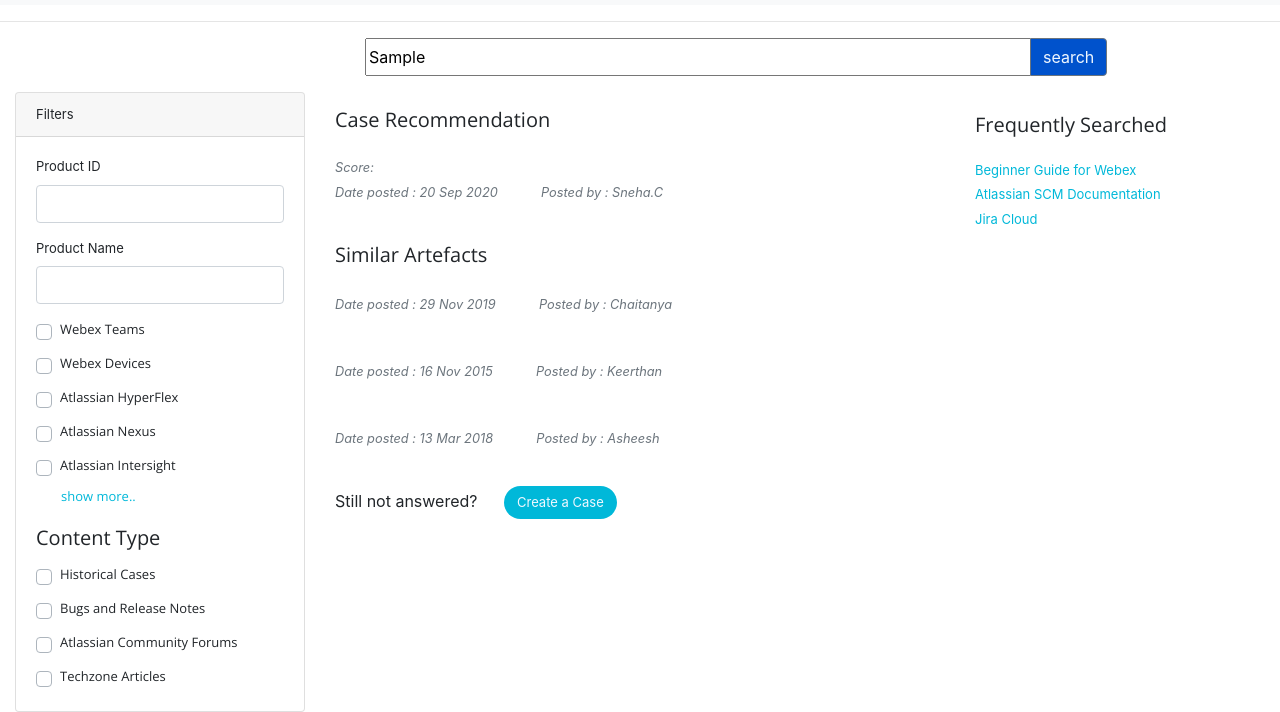
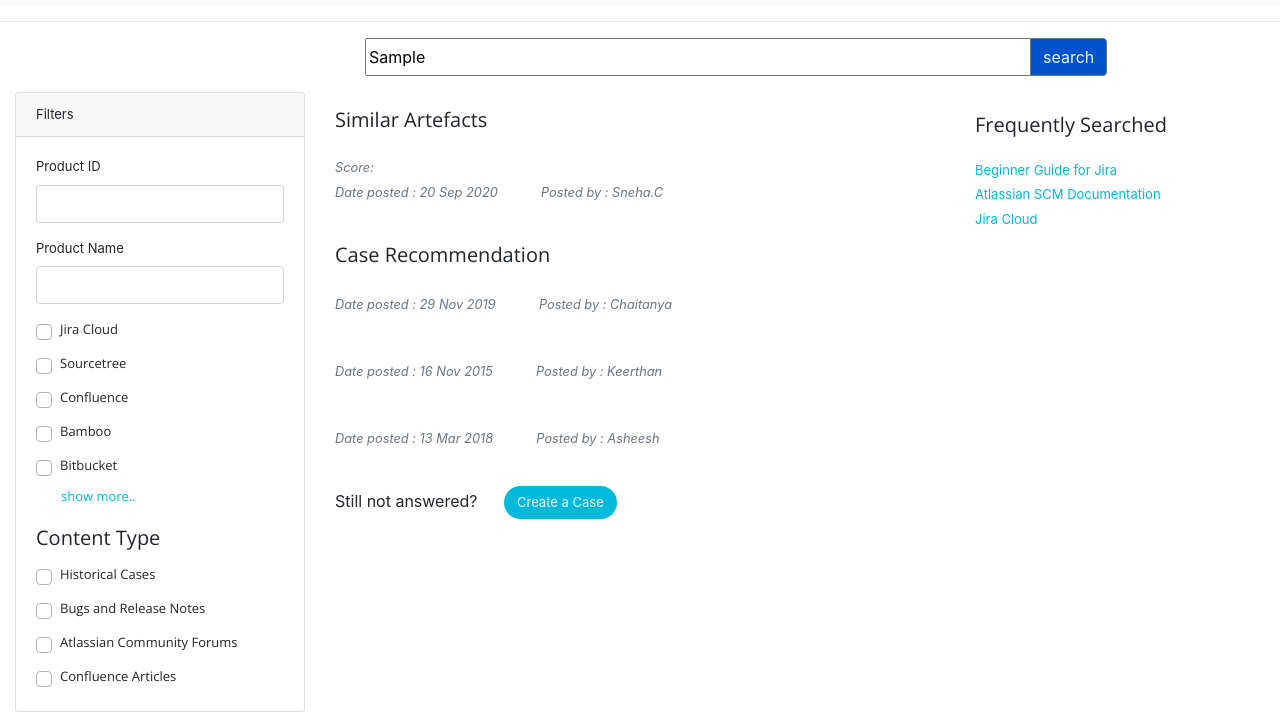
Before and after one commit to hrisheekeshr/atlassian-poc-web, a plain HTML site: page index.html in a window 1280 px wide. Both pictures are taken after typing "Sample" into the empty fields and a click on the button "search". Shown: the part 93-805 px from the top of the page. Drawn offline with nearby package versions, Linux system fonts and the light colour scheme; no server answers.

Commit message:
cleaned up stuff

```diff
--- a/index.html
+++ b/index.html
@@ -203,23 +203,23 @@
 
           <div class="custom-control custom-checkbox">
             <input type="checkbox" class="custom-control-input" id="customCheck1">
-            <label class="custom-control-label" for="customCheck1">Webex Teams</label>
+            <label class="custom-control-label" for="customCheck1">Jira Cloud</label>
           </div>
           <div class="custom-control custom-checkbox">
             <input type="checkbox" class="custom-control-input" id="customCheck2">
-            <label class="custom-control-label" for="customCheck2">Webex Devices</label>
+            <label class="custom-control-label" for="customCheck2">Sourcetree</label>
           </div>
           <div class="custom-control custom-checkbox" >
             <input type="checkbox" class="custom-control-input" id="customCheck3">
-            <label class="custom-control-label" for="customCheck3">Atlassian HyperFlex</label>
+            <label class="custom-control-label" for="customCheck3">Confluence</label>
           </div>
           <div class="custom-control custom-checkbox" >
             <input type="checkbox" class="custom-control-input" id="customCheck4">
-            <label class="custom-control-label" for="customCheck4">Atlassian Nexus</label>
+            <label class="custom-control-label" for="customCheck4">Bamboo</label>
           </div>
           <div class="custom-control custom-checkbox" >
             <input type="checkbox" class="custom-control-input" id="customCheck5">
-            <label class="custom-control-label" for="customCheck5">Atlassian Intersight</label>
+            <label class="custom-control-label" for="customCheck5">Bitbucket</label>
           </div>
         <div style="margin-top: 7px;">
           <a href="#!" style="margin-left: 25px; color: #00B8D9;font-family: 'Open Sans', sans-serif;">show more..</a>
@@ -243,7 +243,7 @@
           </div>
           <div class="custom-control custom-checkbox" >
             <input type="checkbox" class="custom-control-input" id="customCheck9">
-            <label class="custom-control-label" for="customCheck5">Techzone Articles</label>
+            <label class="custom-control-label" for="customCheck5">Confluence Articles</label>
           </div>
         </div>
       </div>
@@ -252,7 +252,8 @@
 
     <div class="col-md-6" >
       <div>
-        <h5 class="mt-3 mb-4">Case Recommendation</h5>
+        <h5 class="mt-3 mb-4">Similar Artefacts
+          </h5>
         <p class="card-text" id="para" style="margin-top: 3px;margin-bottom: 1px; font-size: 17px; font-family: 'Roboto', sans-serif; color: #299FBC;"></p>
 
         <ul class="list-unstyled list-inline py-2" style="margin-bottom: -10px;margin-top: -15px;">
@@ -271,7 +272,7 @@
 
       <br>
       <div>
-        <h5 class="mt-3 mb-4">Similar Artefacts</h5>
+        <h5 class="mt-3 mb-4">Case Recommendation</h5>
         <p class="card-text" id="parafaq0" style="margin-top: 3px;margin-bottom: 1px; font-size: 17px; font-family: 'Roboto', sans-serif; color: #299FBC;"></p>
         <small class="card-text"  ><em><a id="linkfaq0" class="text-muted"></a></em></small>
         <p class="card-text" style="white-space: pre;"><small class="text-muted"><em>Date posted : 29 Nov 2019            Posted by : Chaitanya</em></small></p>
@@ -309,7 +310,7 @@
         <h5 class="mt-3 mb-4">Frequently Searched</h5>
         <ul class="list-unstyled">
           <li>
-            <a href="#!">Beginner Guide for Webex</a>
+            <a href="#!">Beginner Guide for Jira</a>
           </li>
           <li>
             <a href="#!">Atlassian SCM Documentation</a>
```
